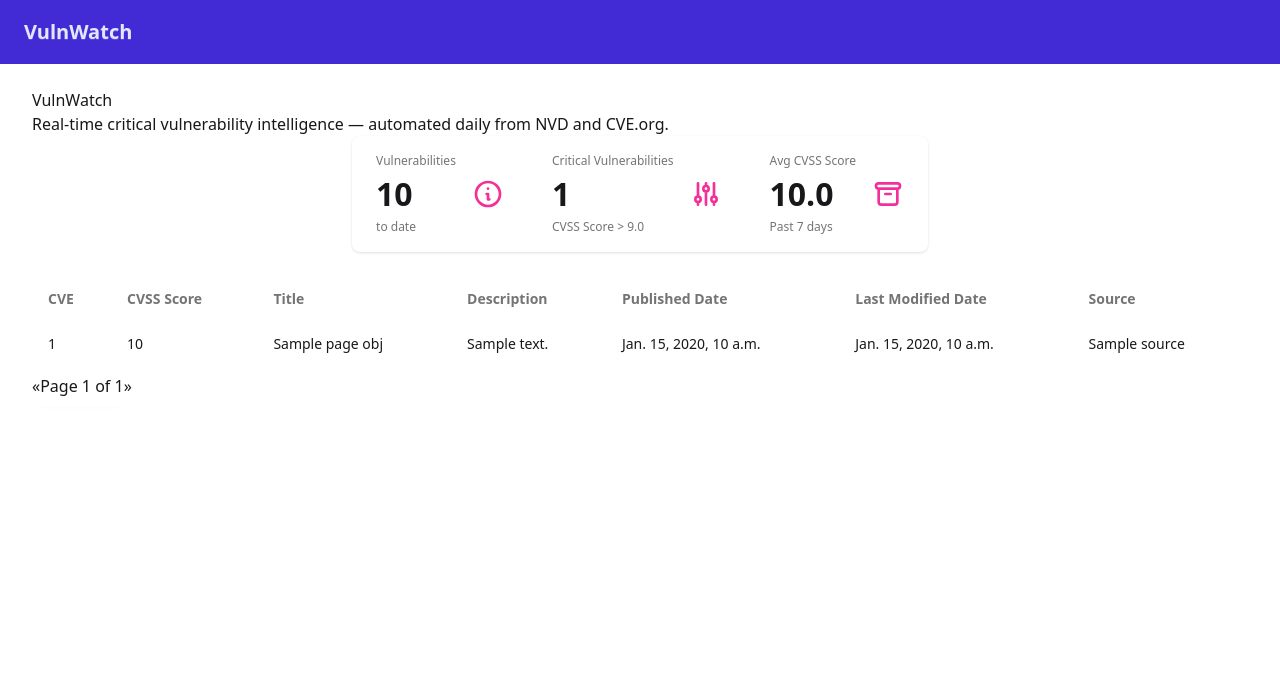
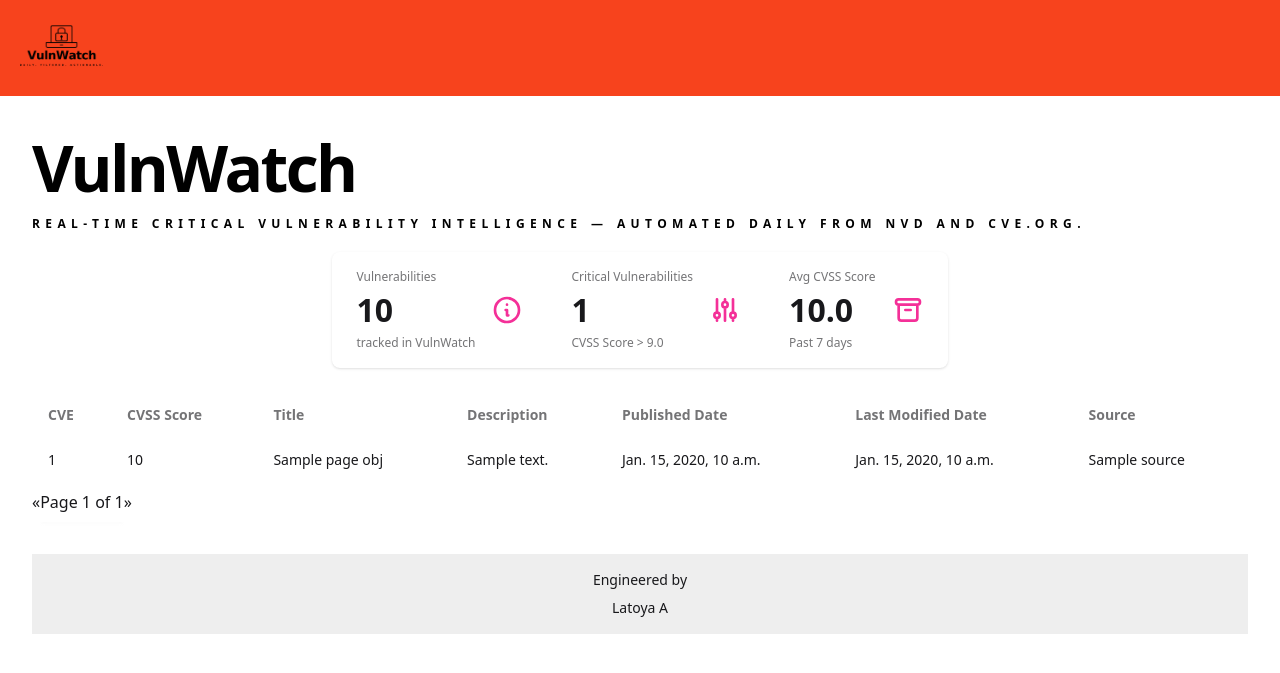
Before and after one commit to Version-LAA/vulnwatch, a Django app: template templates/home.html in a window 1280 px wide. Shown: the top 673 px of the page. Run offline with Django 5.2, Linux system fonts and the light colour scheme; the template is opened without the code that fills it: most values are stand-ins (such as "Sample title", 1, 10 or a date in 2020); some libraries are stand-ins or nearby versions.

Commit message:
update styling on home

```diff
--- a/config/settings.py
+++ b/config/settings.py
@@ -170,6 +170,7 @@ LOGGING = {
 # https://docs.djangoproject.com/en/6.0/howto/static-files/
 
 STATIC_URL = 'static/'
+STATICFILES_DIRS = [BASE_DIR / 'static']
 AUTH_USER_MODEL = "accounts.CustomUser"
 TAILWIND_APP_NAME = 'theme'
 INTERNAL_IPS = ['127.0.0.1']
--- a/templates/base.html
+++ b/templates/base.html
@@ -1,4 +1,5 @@
 {% load static tailwind_tags %}
+
 <!DOCTYPE html>
 <html lang="en">
 <head>
@@ -10,9 +11,9 @@
 {% tailwind_css %}
 </head>
 <body>
-  <div class="navbar bg-primary text-primary-content">
-    <div class="flex-1">
-      <a class="btn btn-ghost text-xl">VulnWatch</a>
+  <div class="navbar bg-[#F7431D] text-primary-content">
+    <div class="flex shrink-0 items-center">
+          <img src="{% static 'images/vulnwatch_logo_transparent.png' %}" alt="vulnwatch_logo" class="h-20 w-auto" />
     </div>
     <div class="flex-none">
       {% comment %} <ul class="menu menu-horizontal px-1">
--- a/templates/home.html
+++ b/templates/home.html
@@ -5,8 +5,8 @@
 <div class="header">
 
 </div>
-  <h1>VulnWatch</h1>
-  <p>Real-time critical vulnerability intelligence — automated daily from NVD and CVE.org.</p>
+  <h1 class="font-extrabold tracking-[-0.04em] text-[64px] text-black">VulnWatch</h1>
+  <p class="text-xs font-bold tracking-[0.45em] uppercase text-black mb-5">Real-time critical vulnerability intelligence — automated daily from NVD and CVE.org.</p>
 
   <div class="flex justify-center mb-6">
     <div class="stats shadow">
@@ -28,7 +28,7 @@
         </div>
         <div class="stat-title">Vulnerabilities</div>
         <div class="stat-value">{{stats.total}}</div>
-        <div class="stat-desc">to date</div>
+        <div class="stat-desc">tracked in VulnWatch</div>
       </div>
 
       <div class="stat">
@@ -126,6 +126,12 @@
           <button class="join-item btn btn-disabled">»</button>
       {% endif %}
   </div>
+  <footer class="footer footer-center p-4 bg-base-300 text-base-content mt-8">
+    <p class="text-sm">
+        Engineered by <a href="https://github.com/version-laa" class="link">Latoya A</a>
+
+    </p>
+</footer>
 
 
 
```
Also changed, not shown: README.md, static/images/vulnwatch_logo_transparent.png (added).
